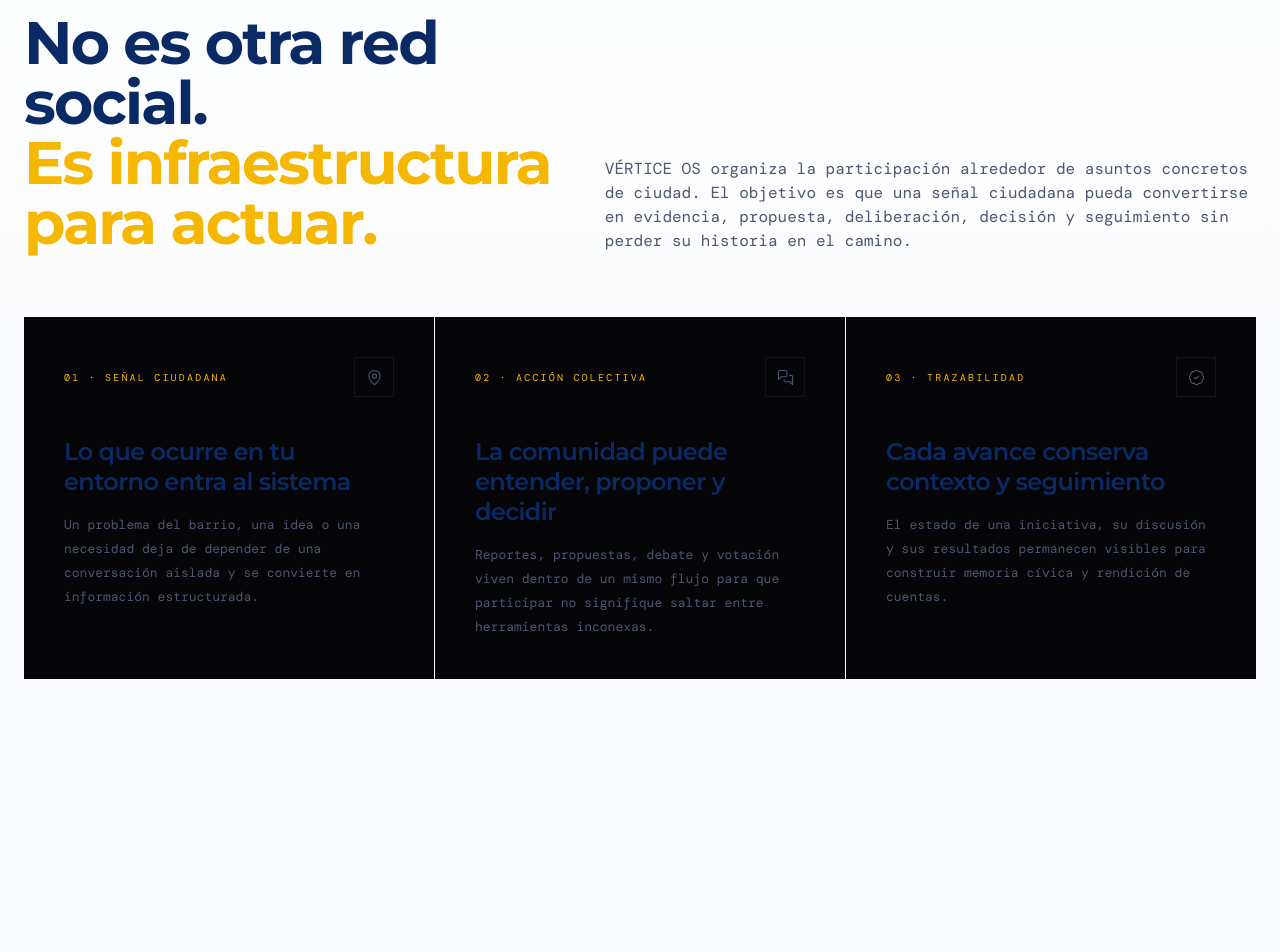
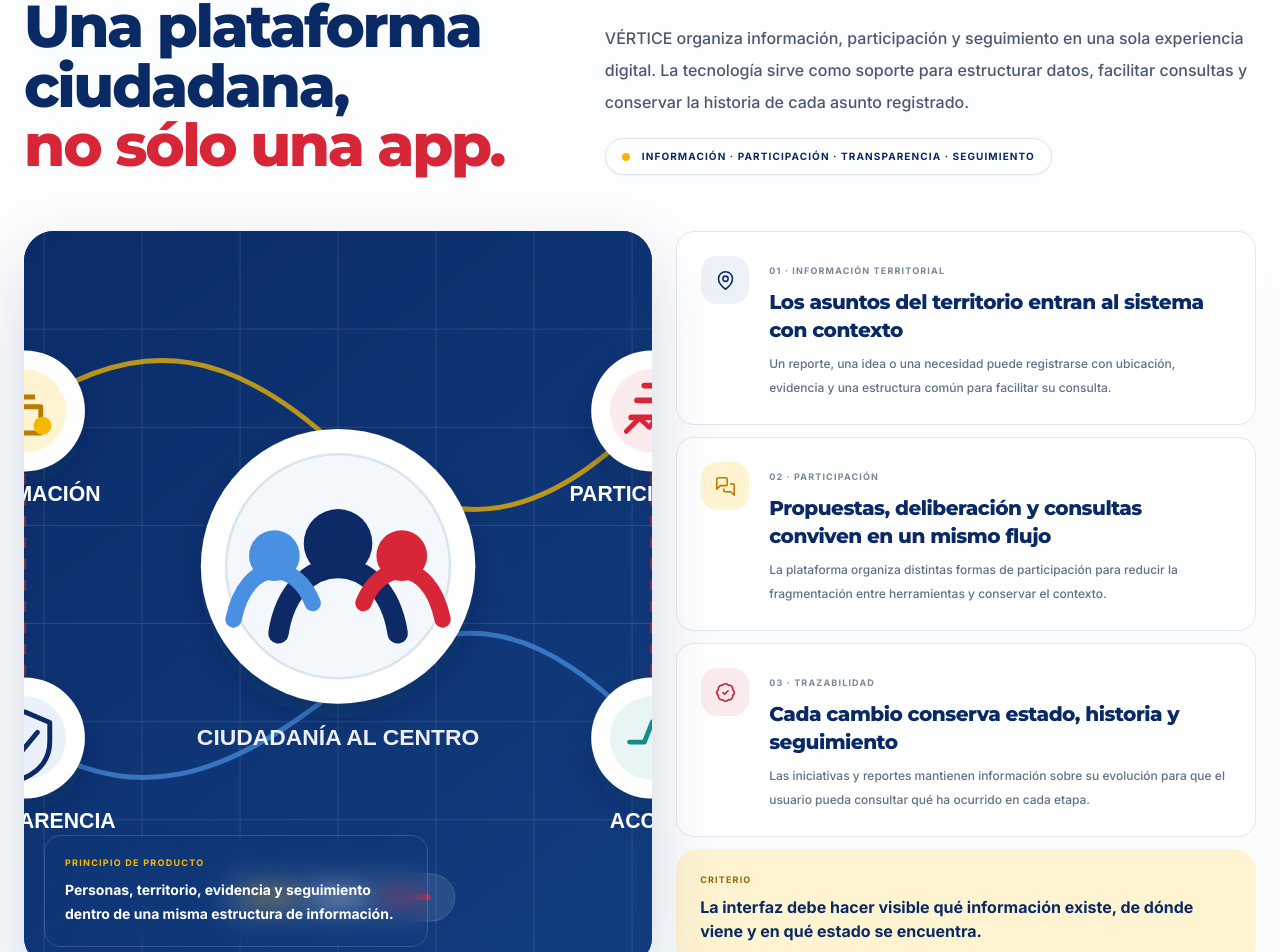
Before and after one commit to VladPhil92/Vertice-OS, a Next.js app in the folder apps/web/: page / in a window 1280 px wide. Shown: the part 1198-2150 px from the top of the page. Built offline with nearby package versions, Linux system fonts and the light colour scheme; a web font is replaced by a local one.

Commit message:
feat(web): add civic network visual to purpose section

```diff
--- a/apps/web/components/sections/PublicValueSection.tsx
+++ b/apps/web/components/sections/PublicValueSection.tsx
@@ -1,39 +1,47 @@
 'use client'
 
+import Image from 'next/image'
 import { motion } from 'framer-motion'
-import { MapPin, MessagesSquare, BadgeCheck } from 'lucide-react'
+import { BadgeCheck, MapPin, MessagesSquare } from 'lucide-react'
 
 const VALUE_CHAIN = [
   {
     icon: MapPin,
-    eyebrow: '01 · Señal ciudadana',
-    title: 'Lo que ocurre en tu entorno entra al sistema',
+    eyebrow: '01 · Información territorial',
+    title: 'Los asuntos del territorio entran al sistema con contexto',
     description:
-      'Un problema del barrio, una idea o una necesidad deja de depender de una conversación aislada y se convierte en información estructurada.',
+      'Un reporte, una idea o una necesidad puede registrarse con ubicación, evidencia y una estructura común para facilitar su consulta.',
+    color: '#0A2A66',
+    bg: '#EDF2F8',
   },
   {
     icon: MessagesSquare,
-    eyebrow: '02 · Acción colectiva',
-    title: 'La comunidad puede entender, proponer y decidir',
+    eyebrow: '02 · Participación',
+    title: 'Propuestas, deliberación y consultas conviven en un mismo flujo',
     description:
-      'Reportes, propuestas, debate y votación viven dentro de un mismo flujo para que participar no signifique saltar entre herramientas inconexas.',
+      'La plataforma organiza distintas formas de participación para reducir la fragmentación entre herramientas y conservar el contexto.',
+    color: '#B77C00',
+    bg: '#FFF4D1',
   },
   {
     icon: BadgeCheck,
     eyebrow: '03 · Trazabilidad',
-    title: 'Cada avance conserva contexto y seguimiento',
+    title: 'Cada cambio conserva estado, historia y seguimiento',
     description:
-      'El estado de una iniciativa, su discusión y sus resultados permanecen visibles para construir memoria cívica y rendición de cuentas.',
+      'Las iniciativas y reportes mantienen información sobre su evolución para que el usuario pueda consultar qué ha ocurrido en cada etapa.',
+    color: '#B51D2C',
+    bg: '#FCEBED',
   },
 ] as const
 
 export function PublicValueSection() {
   return (
-    <section id="proposito" className="relative px-6 py-28 md:py-36">
-      <div className="absolute left-6 right-6 top-0 h-px bg-border" />
+    <section id="proposito" className="relative overflow-hidden px-5 py-24 sm:px-6 md:py-32">
+      <div className="absolute left-6 right-6 top-0 h-px bg-[#E1E7EF]" />
+      <div className="pointer-events-none absolute -right-28 top-24 h-72 w-72 rounded-full bg-[#F5B700]/7 blur-3xl" />
 
-      <div className="mx-auto max-w-7xl">
-        <div className="grid gap-12 lg:grid-cols-[0.9fr_1.1fr] lg:items-end">
+      <div className="relative mx-auto max-w-7xl">
+        <div className="grid gap-12 lg:grid-cols-[.9fr_1.1fr] lg:items-end">
           <motion.div
             initial={{ opacity: 0, y: 20 }}
             whileInView={{ opacity: 1, y: 0 }}
@@ -41,58 +49,92 @@
             transition={{ duration: 0.55 }}
           >
             <span className="section-tag">Para qué existe VÉRTICE</span>
-            <h2 className="max-w-xl font-display text-4xl font-700 tracking-[-0.03em] text-primary md:text-5xl lg:text-6xl">
-              No es otra red social.
+            <h2 className="max-w-2xl font-display text-4xl font-extrabold tracking-[-0.04em] text-[#0A2A66] md:text-5xl lg:text-[3.7rem]">
+              Una plataforma ciudadana,
               <br />
-              <span className="text-gold">Es infraestructura para actuar.</span>
+              <span className="text-[#D72638]">no sólo una app.</span>
             </h2>
           </motion.div>
 
-          <motion.p
-            className="max-w-2xl font-mono text-sm leading-7 text-secondary md:text-base"
+          <motion.div
             initial={{ opacity: 0, y: 20 }}
             whileInView={{ opacity: 1, y: 0 }}
             viewport={{ once: true, margin: '-80px' }}
             transition={{ duration: 0.55, delay: 0.08 }}
           >
-            VÉRTICE OS organiza la participación alrededor de asuntos concretos de ciudad.
-            El objetivo es que una señal ciudadana pueda convertirse en evidencia, propuesta,
-            deliberación, decisión y seguimiento sin perder su historia en el camino.
-          </motion.p>
+            <p className="max-w-2xl text-sm font-medium leading-7 text-[#4B5870] md:text-base md:leading-8">
+              VÉRTICE organiza información, participación y seguimiento en una sola experiencia digital.
+              La tecnología sirve como soporte para estructurar datos, facilitar consultas y conservar la
+              historia de cada asunto registrado.
+            </p>
+            <div className="mt-5 inline-flex items-center gap-3 rounded-full border border-[#DCE5EF] bg-white px-4 py-2.5 text-[10px] font-extrabold uppercase tracking-[.11em] text-[#0A2A66] shadow-sm">
+              <span className="h-2 w-2 rounded-full bg-[#F5B700]" />
+              Información · Participación · Transparencia · Seguimiento
+            </div>
+          </motion.div>
         </div>
 
-        <div className="mt-16 grid gap-px bg-border lg:grid-cols-3">
+        <div className="mt-14 grid gap-6 lg:grid-cols-[1.04fr_.96fr] lg:items-stretch">
+          <motion.div
+            className="relative min-h-[520px] overflow-hidden rounded-[30px] bg-[#0A2A66] shadow-[0_28px_70px_rgba(10,42,102,.16)]"
+            initial={{ opacity: 0, x: -24 }}
+            whileInView={{ opacity: 1, x: 0 }}
+            viewport={{ once: true, margin: '-60px' }}
+            transition={{ duration: 0.65 }}
+          >
+            <Image
+              src="/brand/civic-network.svg"
+              alt="Red de inteligencia ciudadana con información, participación, transparencia y seguimiento"
+              fill
+              sizes="(max-width: 1024px) 100vw, 52vw"
+              className="object-cover"
+            />
+            <div className="absolute bottom-5 left-5 right-5 rounded-2xl border border-white/15 bg-[#061D49]/86 p-4 text-white backdrop-blur-md sm:right-auto sm:max-w-sm sm:p-5">
+              <div className="text-[9px] font-extrabold uppercase tracking-[.14em] text-[#F5B700]">Principio de producto</div>
+              <p className="mt-2 text-sm font-bold leading-6">Personas, territorio, evidencia y seguimiento dentro de una misma estructura de información.</p>
+            </div>
+          </motion.div>
+
+          <div className="grid gap-3">
             {VALUE_CHAIN.map((item, index) => {
               const Icon = item.icon
               return (
                 <motion.article
                   key={item.eyebrow}
-                className="group relative min-h-[290px] bg-bg p-8 transition-colors duration-300 hover:bg-surface md:p-10"
+                  className="group civic-card-flat flex min-h-[160px] gap-4 p-5 transition duration-300 hover:-translate-y-0.5 hover:shadow-[0_16px_40px_rgba(10,42,102,.07)] sm:gap-5 sm:p-6"
                   initial={{ opacity: 0, y: 18 }}
                   whileInView={{ opacity: 1, y: 0 }}
                   viewport={{ once: true, margin: '-50px' }}
                   transition={{ duration: 0.45, delay: index * 0.08 }}
                 >
-                <div className="mb-10 flex items-center justify-between">
-                  <span className="font-mono text-[10px] uppercase tracking-[0.22em] text-gold">
-                    {item.eyebrow}
-                  </span>
-                  <div className="flex h-10 w-10 items-center justify-center border border-border text-secondary transition-colors group-hover:border-gold/30 group-hover:text-gold">
-                    <Icon size={17} strokeWidth={1.5} />
+                  <div
+                    className="flex h-12 w-12 shrink-0 items-center justify-center rounded-2xl"
+                    style={{ color: item.color, background: item.bg }}
+                  >
+                    <Icon size={21} strokeWidth={1.8} />
                   </div>
+                  <div>
+                    <span className="text-[9px] font-extrabold uppercase tracking-[.13em] text-[#7B8799]">{item.eyebrow}</span>
+                    <h3 className="mt-2 max-w-md text-lg font-extrabold leading-6 text-[#0A2A66] sm:text-xl">{item.title}</h3>
+                    <p className="mt-2 max-w-lg text-[11px] font-medium leading-5 text-[#607087] sm:text-xs sm:leading-6">{item.description}</p>
                   </div>
-
-                <h3 className="mb-4 max-w-sm font-display text-2xl font-600 leading-tight text-primary">
-                  {item.title}
-                </h3>
-                <p className="max-w-md font-mono text-[13px] leading-6 text-secondary">
-                  {item.description}
-                </p>
-
-                <div className="absolute bottom-0 left-0 h-px w-0 bg-gold transition-all duration-300 group-hover:w-full" />
                 </motion.article>
               )
             })}
+
+            <motion.div
+              className="rounded-[22px] bg-[#FFF4D1] p-5 sm:p-6"
+              initial={{ opacity: 0, y: 18 }}
+              whileInView={{ opacity: 1, y: 0 }}
+              viewport={{ once: true }}
+              transition={{ duration: 0.45, delay: 0.24 }}
+            >
+              <div className="text-[9px] font-extrabold uppercase tracking-[.13em] text-[#9A6A00]">Criterio</div>
+              <p className="mt-2 text-base font-extrabold leading-6 text-[#0A2A66]">
+                La interfaz debe hacer visible qué información existe, de dónde viene y en qué estado se encuentra.
+              </p>
+            </motion.div>
+          </div>
         </div>
       </div>
     </section>
```
Lines whose indentation alone changed are shown as unchanged.
